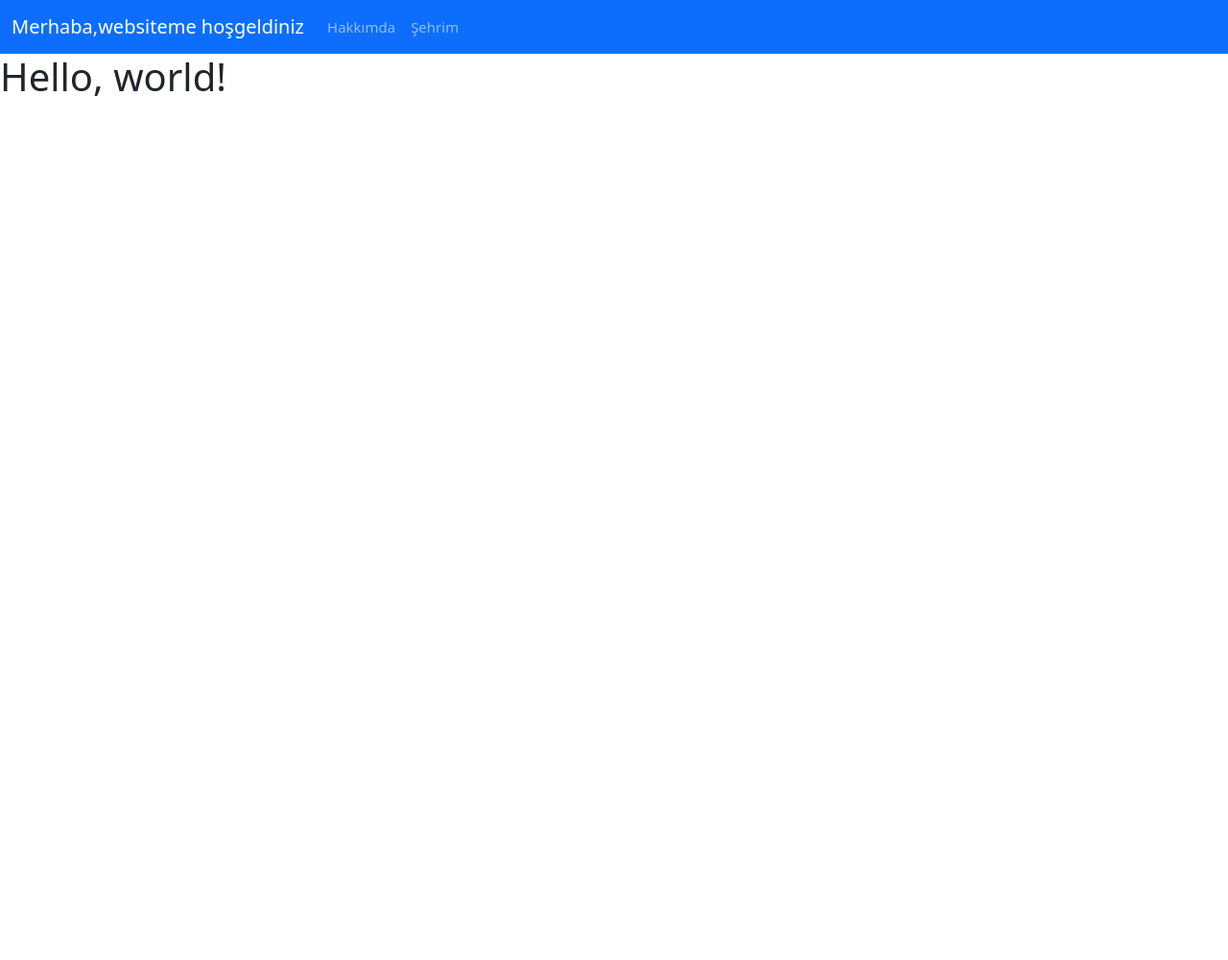
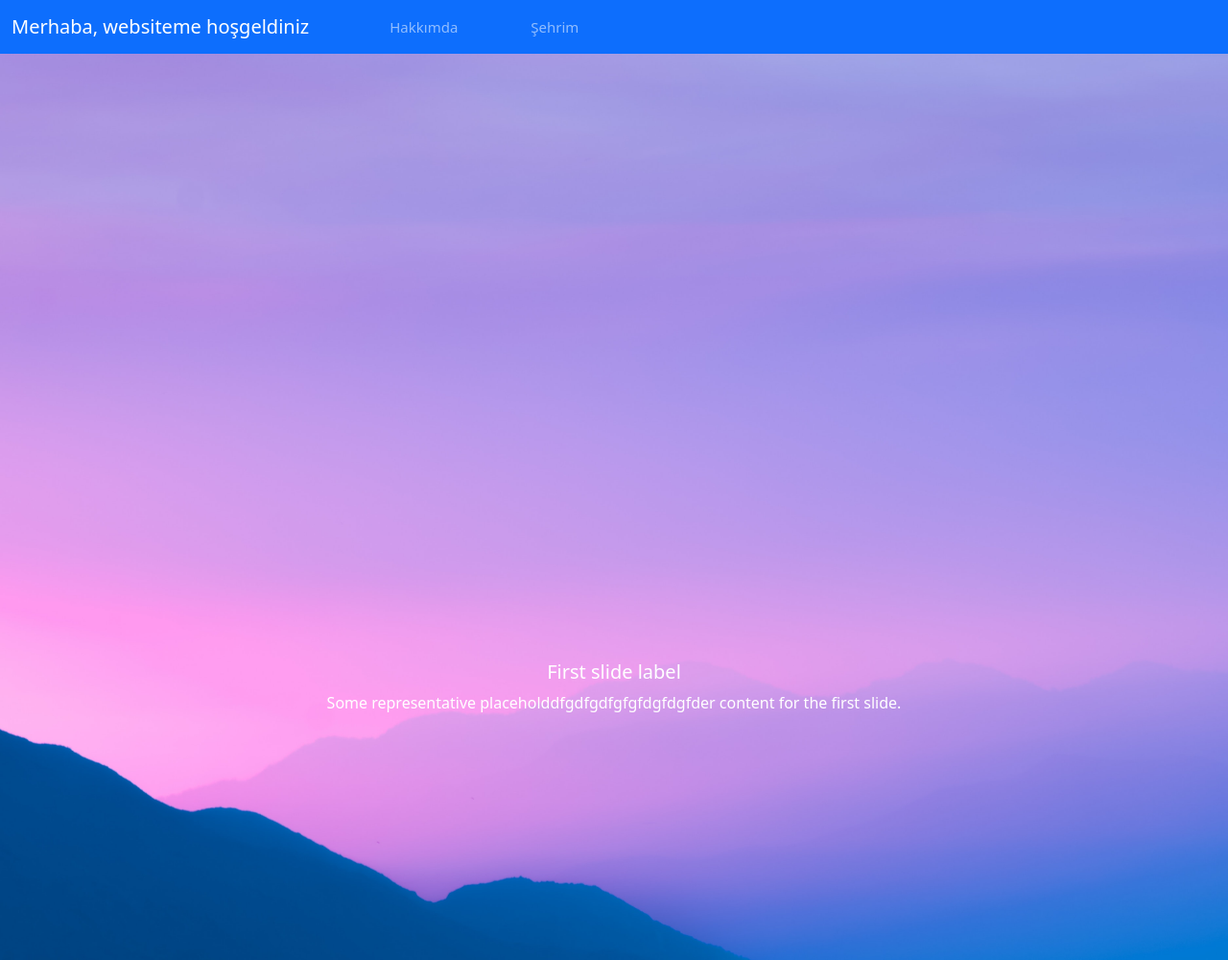
Before and after one commit to emin4454/WebOdev2023, a PHP site: page / in a window 1280 px wide; the page is wider, and only the part inside the window is pictured. Shown: that part at 96% size. Before the commit the page ends 100 px from the top of that part, so only its background shows below. Run offline with PHP 8.4, Linux system fonts and the light colour scheme.

Commit message:
guncelleme

```diff
--- a/css/style.css
+++ b/css/style.css
@@ -1,7 +1,13 @@
-#anaSayfaNavbar {
 
+#homeNav li{
+    font-size: 15px;
+    margin-left:60px;
 }
 
-#anaSayfaNavbar li{
-    font-size: 15px;
+.homepageBody {
+    background-color:gainsboro;
 }
+
+.homepageBG h5{
+    margin-top: 10px;
+}
--- a/index.html
+++ b/index.html
@@ -9,12 +9,15 @@
     <link rel="stylesheet" href="css/style.css">
 
   </head>
-  <body>
+
+
+  <body class="homepageBody">
+
     <!--menu nav-->
 
-    <nav class="navbar navbar-expand-lg bg-primary" data-bs-theme="dark" id="anaSayfaNavbar">
+    <nav class="navbar navbar-expand-lg bg-primary fixed-top" data-bs-theme="dark" id="homeNav">
         <div class="container-fluid">
-          <a class="navbar-brand" href="anasayfa.html">Merhaba,websiteme hoşgeldiniz</a>
+          <a class="navbar-brand" href="">Merhaba, websiteme hoşgeldiniz</a>
           <div class="collapse navbar-collapse" id="navbarNav">
             <ul class="navbar-nav">
               <li class="nav-item">
@@ -31,14 +34,15 @@
 
 
 
+        <!--Background-->
 
 
+            <img src="backgrounds/pexels-veeterzy-114979.jpg" class="d-block homepageBG" style="max-height:1000px; min-width:100%;" alt="...">
+            <div class="carousel-caption d-none d-md-block">
+              <h5>First slide label</h5>
+              <p>Some representative placeholddfgdfgdfgfgfdgfdgfder content for the first slide.</p>
+          </div>
 
-    <!-- menu nav bitis-->
-
-
-
-    <h1>Hello, world!</h1>
     <script src="https://cdn.jsdelivr.net/npm/bootstrap@5.3.0-alpha3/dist/js/bootstrap.bundle.min.js" integrity="sha384-ENjdO4Dr2bkBIFxQpeoTz1HIcje39Wm4jDKdf19U8gI4ddQ3GYNS7NTKfAdVQSZe" crossorigin="anonymous"></script>
   </body>
 </html>
```
Also changed, not shown: backgrounds/pexels-veeterzy-114979.jpg (added).
